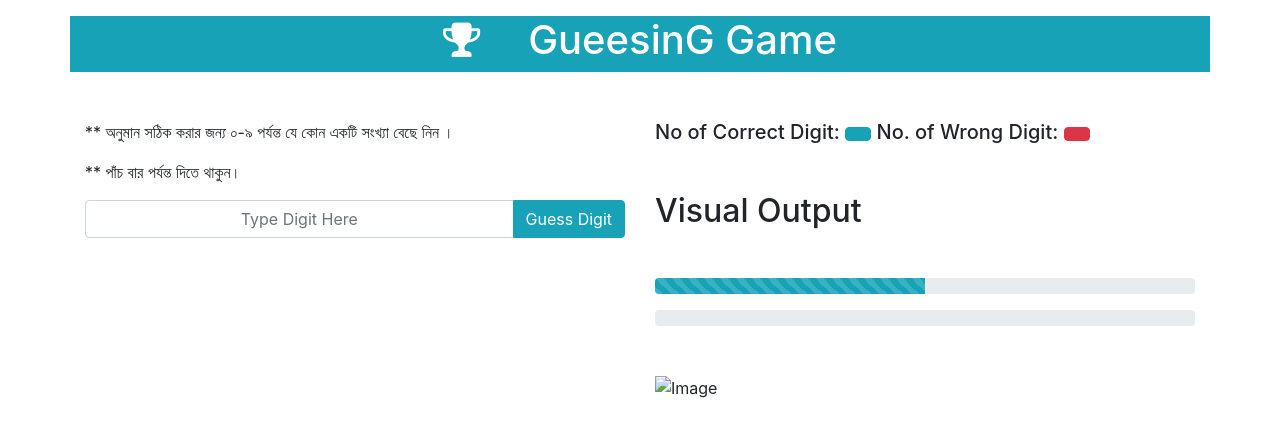
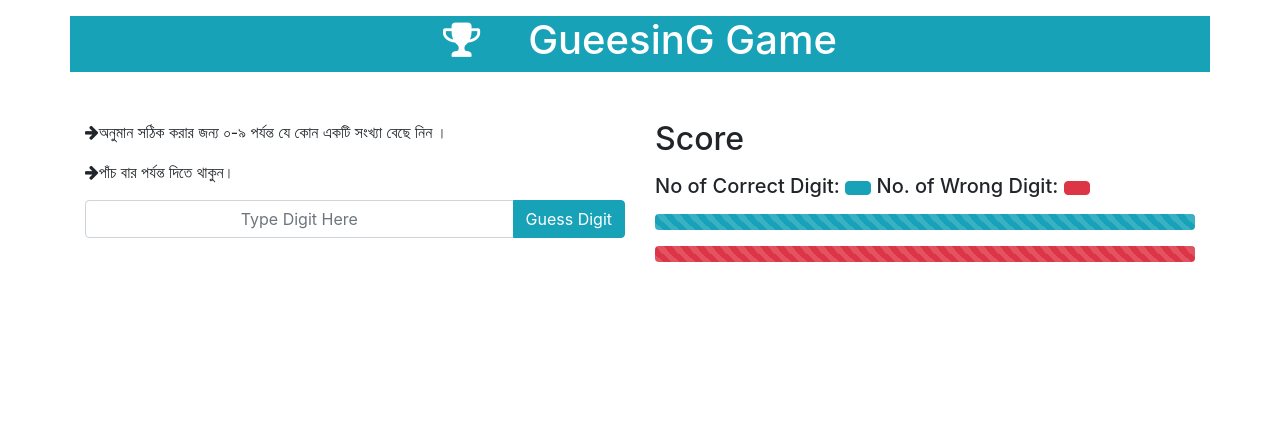
Before and after one commit to parimalroy/guessing-game-vanilajs, a plain HTML site: page index.html in a window 1280 px wide. Drawn offline with nearby package versions, Linux system fonts and the light colour scheme.

Commit message:
project all most done

```diff
--- a/index.html
+++ b/index.html
@@ -16,8 +16,8 @@
             </div>
             <div class="col-12 col-sm-12 col-md-6 col-lg-6 mt-5">
                 <div class="help">
-                    <p>**  অনুমান সঠিক করার জন্য ০-৯ পর্যন্ত যে কোন একটি সংখ্যা বেছে নিন ।</p>
-                    <p>** পাঁচ বার পর্যন্ত দিতে থাকুন।</p>
+                    <p><i class="fa fa-arrow-right" aria-hidden="true"></i>অনুমান সঠিক করার জন্য ০-৯ পর্যন্ত যে কোন একটি সংখ্যা বেছে নিন ।</p>
+                    <p><i class="fa fa-arrow-right" aria-hidden="true"></i>পাঁচ বার পর্যন্ত দিতে থাকুন।</p>
                 </div>
                     <div class="input-group mb-5">
                         <input type="text" class="form-control text-center" id="take-digit" placeholder="Type Digit Here">
@@ -32,19 +32,18 @@
                 </div>
             </div>
             <div class="col-12 col-sm-12 col-md-6 col-lg-6 mt-5">
-                <div class="mb-5">
-                    <h5><span>No of Correct Digit: <button id="correctScore" class="btn btn-info"></button></span> <span> No. of Wrong Digit: <button id="wrongScore" class="btn btn-danger"></button></span></h4>
-                </div>
-                <h2>Visual Output</h2>
-                <div class="progress mt-5">
-                    <div class="progress-bar progress-bar-striped bg-info" id="correct-progress" role="progressbar" style="width: 50%;" aria-valuenow="10" aria-valuemin="0" aria-valuemax="100"></div>
+
+                <h2>Score</h2>
+                <h5 class="mt-3"><span>No of Correct Digit: <button id="correctScore" class="btn btn-info"></button></span> <span> No. of Wrong Digit: <button id="wrongScore" class="btn btn-danger"></button></span></h4>
+                <div class="progress mt-3">
+                    <div class="progress-bar progress-bar-striped bg-info" id="correct-progress" role="progressbar" style="width: 100%;" aria-valuenow="10" aria-valuemin="0" aria-valuemax="100"></div>
                   </div>
                   <div class="progress mt-3 mb-5">
-                    <div class="progress-bar progress-bar-striped bg-danger" id="wrong-progress" role="progressbar"  aria-valuenow="" aria-valuemin="0" aria-valuemax="100"></div>
+                    <div class="progress-bar progress-bar-striped bg-danger" id="wrong-progress" role="progressbar" style="width: 100%;"  aria-valuenow="" aria-valuemin="0" aria-valuemax="100"></div>
                   </div>
                   <div>
 
-                      <img id="image" class="img-responsive" alt="Image">
+                      <img id="image" class="img-responsive">
 
                   </div>
 
--- a/js/main.js
+++ b/js/main.js
@@ -41,6 +41,7 @@ function handleBtn(){
         let listItem = document.createElement('li');
         listItem.classList = 'list-group-item';
 
+        //validation and random number check
         if(guessDigit<=9 && guessDigit>=0 && guessDigit !== ''){
 
             if(count>5){
@@ -72,9 +73,17 @@ function handleBtn(){
                     wrongScore.innerHTML=wrong;
                  }
 
-                 if(wrong===3){
-                     image.setAttribute('src','image/cry.gif')
+                 // image emotion logic
+                 if(wrong >= 3){
+                     image.setAttribute('src','image/lost1.gif');
                  }
+                 if(correct >= 3){
+                     image.setAttribute('src','happy1.gif');
+                 }
+                 if(correct === 2 && wrong === 2){
+                     image.setAttribute('src','image/happyTwo.gif');
+                 }
+
             }
             if(count===5){
                 takeDigit.setAttribute('readonly',null)
@@ -87,44 +96,9 @@ function handleBtn(){
 
         }
         else{
-            alert('something wrong')
+            const message = 'দুঃখিত !! অনুগ্রহ করে ০-৯ পর্যন্ত যে কোন একটি সংখ্যা দিন।';
+            alert(message);
         }
 
         takeDigit.value = '';
 }
-
-//for trigger with button
-// guessBtn.addEventListener('click',(event)=>{
-
-//     let guessDigit = parseInt(takeDigit.value);
-//     if(guessDigit<=9 && guessDigit>=0 && guessDigit !== ''){
-//         guessNumber();
-//     }
-//     else{
-//         alert('something wrong')
-//     }
-// })
-//work with function
-
-// function validation(){
-//     let guessDigit = parseInt(takeDigit.value);
-//     if(guessDigit<=9 && guessDigit>=0 && guessDigit !== ''){
-//         guessNumber();
-//     }
-//     else{
-//         alert('something wrong')
-//     }
-// }
-
-
-// function guessNumber(){
-//     const digit = parseInt(takeDigit.value);
-//     let randomNumber = Math.floor(Math.random() * 5) + 1;
-//     if(randomNumber === digit){
-//         console.log('win')
-//     }
-//     else{
-//         console.log('not match. number was '+ randomNumber);
-//     }
-//     takeDigit.value = ''
-// }
```
Also changed, not shown: image/cry.gif (deleted), image/happy1.gif (added), image/happyTwo.gif (added), image/lost1.gif (added), 1 other file.
